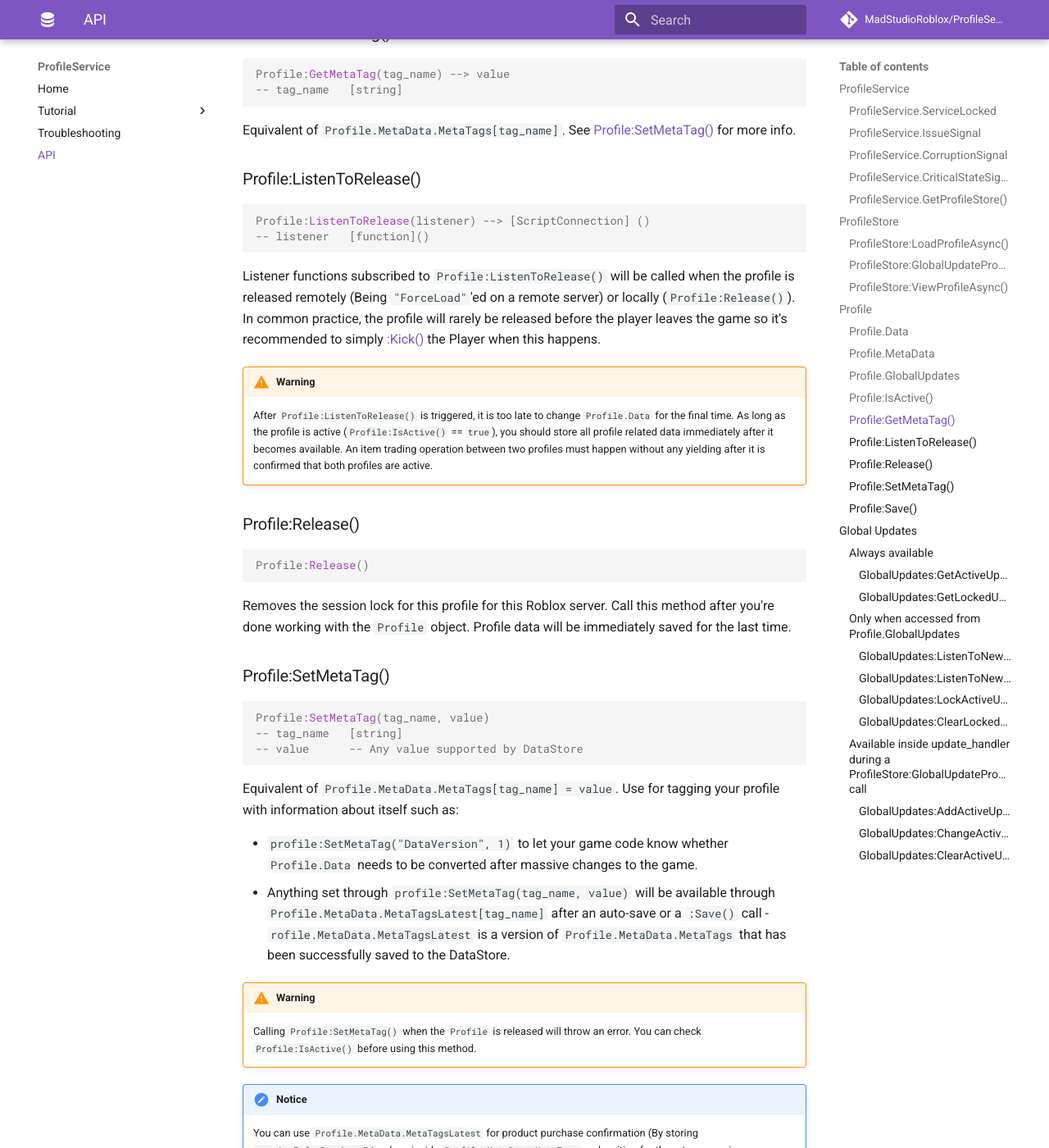
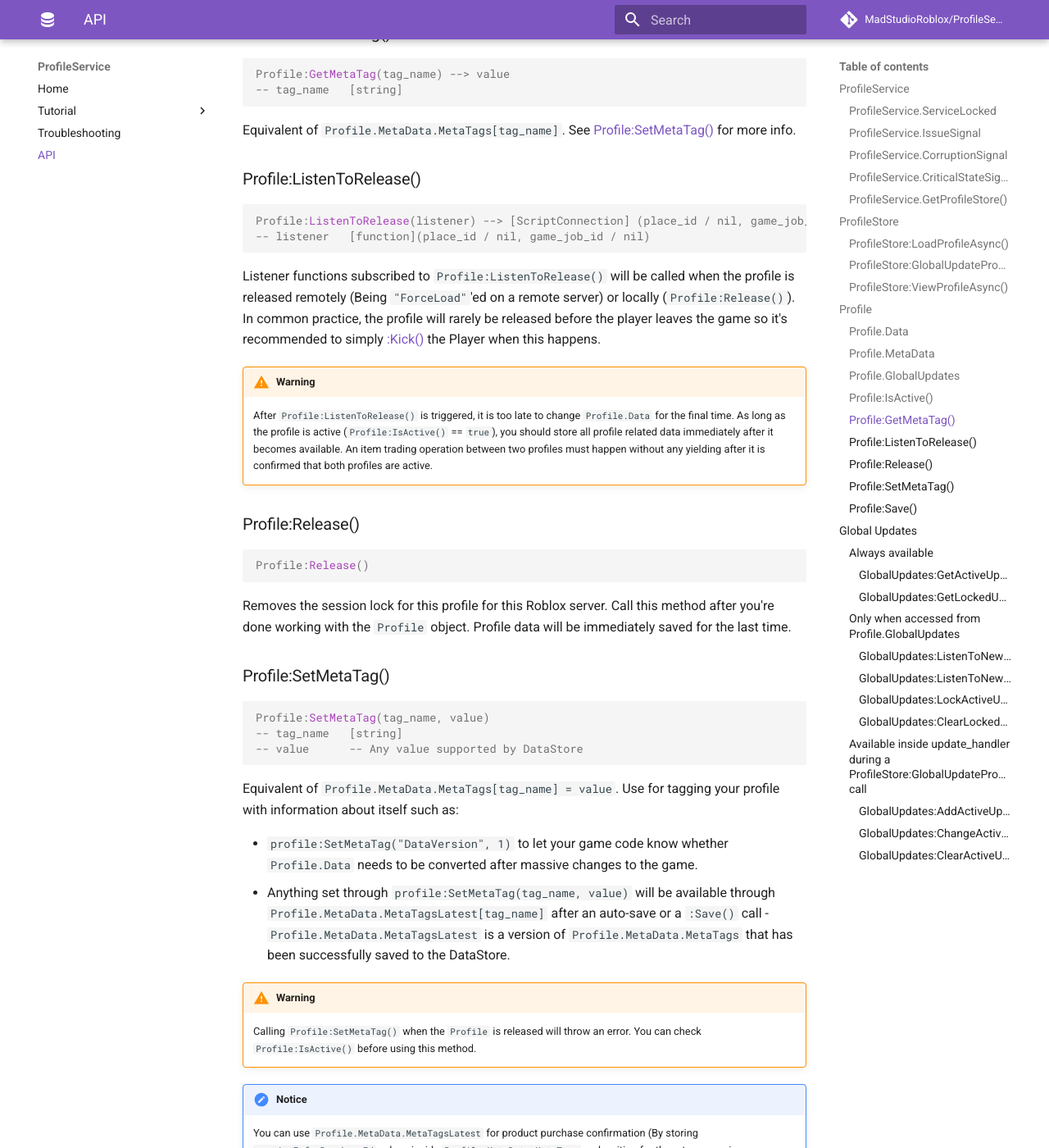
Before and after one commit to MadStudioRoblox/ProfileService, an MkDocs documentation site: the page built from docs/api.md, in a window 1280 px wide and 1400 px high, scrolled down 5139 px. Shown: the whole window at 82% size. Built offline with MkDocs 1.6.1 and Material for MkDocs 9.7.7, drawn with Linux system fonts in a browser that asks for light colours; comment, search, counter and statistics services are not loaded.

````diff
--- a/docs/api.md
+++ b/docs/api.md
@@ -201,8 +201,8 @@ Profile:GetMetaTag(tag_name) --> value
 Equivalent of `Profile.MetaData.MetaTags[tag_name]`. See [Profile:SetMetaTag()](#profilesetmetatag) for more info.
 ### Profile:ListenToRelease()
 ```lua
-Profile:ListenToRelease(listener) --> [ScriptConnection] ()
--- listener   [function]()
+Profile:ListenToRelease(listener) --> [ScriptConnection] (place_id / nil, game_job_id / nil)
+-- listener   [function](place_id / nil, game_job_id / nil)
 ```
 Listener functions subscribed to `Profile:ListenToRelease()` will be called when
 the profile is released remotely (Being `"ForceLoad"`'ed on a remote server) or
@@ -232,7 +232,7 @@ with information about itself such as:
 
 - `profile:SetMetaTag("DataVersion", 1)` to let your game code know whether `Profile.Data` needs to be converted
 after massive changes to the game.
-- Anything set through `profile:SetMetaTag(tag_name, value)` will be available through `Profile.MetaData.MetaTagsLatest[tag_name]` after an auto-save or a `:Save()` call - `rofile.MetaData.MetaTagsLatest` is a version
+- Anything set through `profile:SetMetaTag(tag_name, value)` will be available through `Profile.MetaData.MetaTagsLatest[tag_name]` after an auto-save or a `:Save()` call - `Profile.MetaData.MetaTagsLatest` is a version
 of `Profile.MetaData.MetaTags` that has been successfully saved to the DataStore.
 
 !!! warning
````
